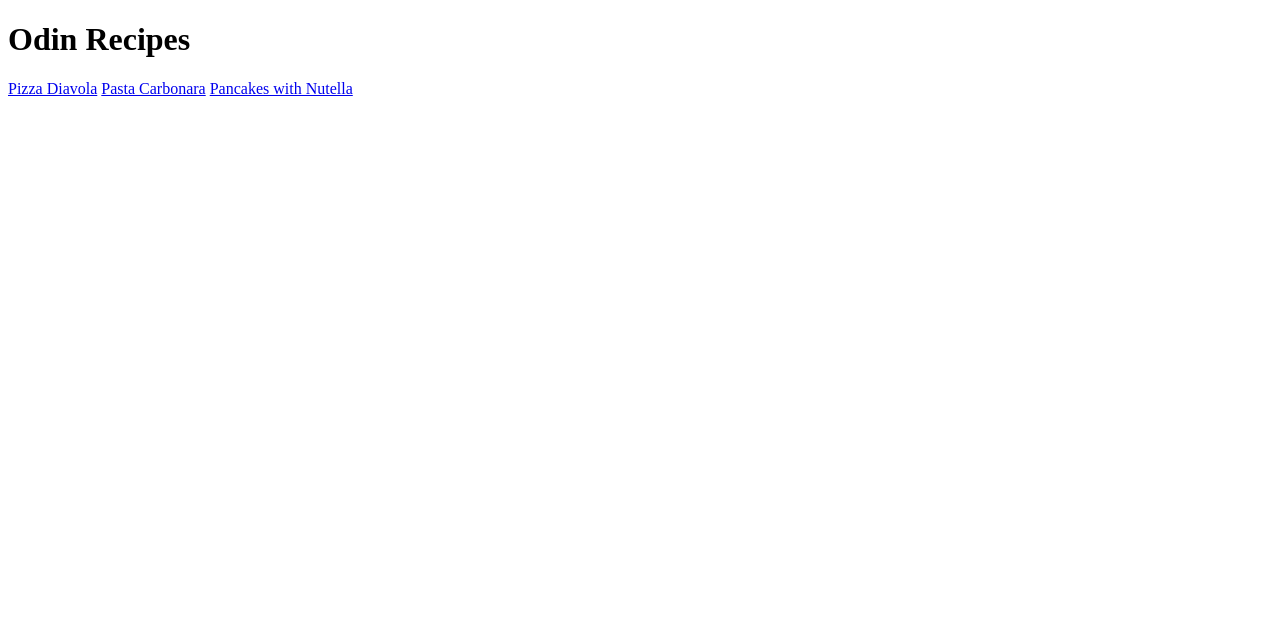
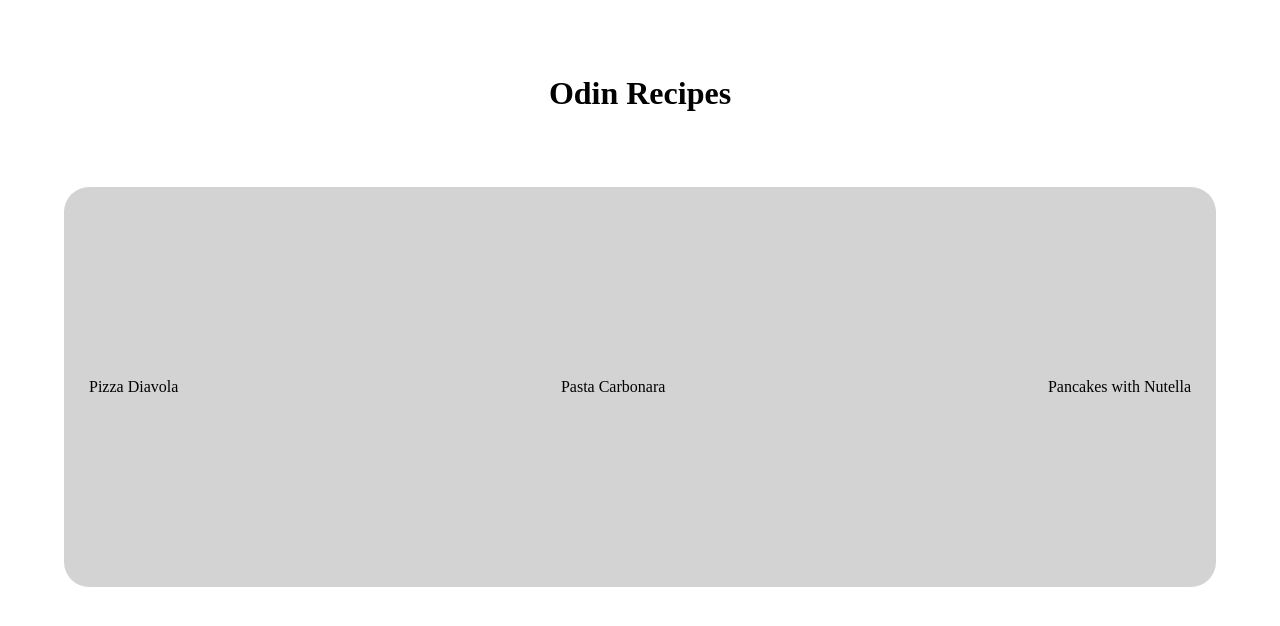
Before and after one commit to steff-mat/odin-recipes, a plain HTML site: page index.html in a window 1280 px wide. Drawn offline with Linux system fonts and the light colour scheme.

Commit message:
Add initial text/layout style

```diff
--- a/index.html
+++ b/index.html
@@ -8,9 +8,11 @@
     <title>Odin Recipes</title>
   </head>
   <body>
-    <h1>Odin Recipes</h1>
-    <a href="./recipes/pizza_diavola.html">Pizza Diavola</a>
-    <a href="./recipes/pasta_carbonara.html">Pasta Carbonara</a>
-    <a href="./recipes/pancakes_nutella.html">Pancakes with Nutella</a>
+    <h1 class="h1-title">Odin Recipes</h1>
+    <div class="links">
+      <a href="./recipes/pizza_diavola.html">Pizza Diavola</a>
+      <a href="./recipes/pasta_carbonara.html">Pasta Carbonara</a>
+      <a href="./recipes/pancakes_nutella.html">Pancakes with Nutella</a>
+    </div>
   </body>
 </html>
--- a/style.css
+++ b/style.css
@@ -0,0 +1,40 @@
+* {
+  box-sizing: border-box;
+  margin: 0;
+  padding: 0;
+}
+
+body {
+  display: flex;
+  flex-direction: column;
+  justify-content: center;
+  align-items: center;
+}
+
+body h1 {
+  margin: 75px 0;
+}
+
+body div {
+  display: flex;
+  justify-content: space-between;
+  align-items: center;
+  width: 90vw;
+  height: 50vh;
+  background-color: lightgray;
+  border-radius: 25px;
+}
+
+body div a {
+  margin: 0 25px;
+  color: black;
+  text-decoration: none;
+}
+
+body div a:visited {
+  color: black;
+}
+
+body div a:hover {
+  scale: 1.2;
+}
```
